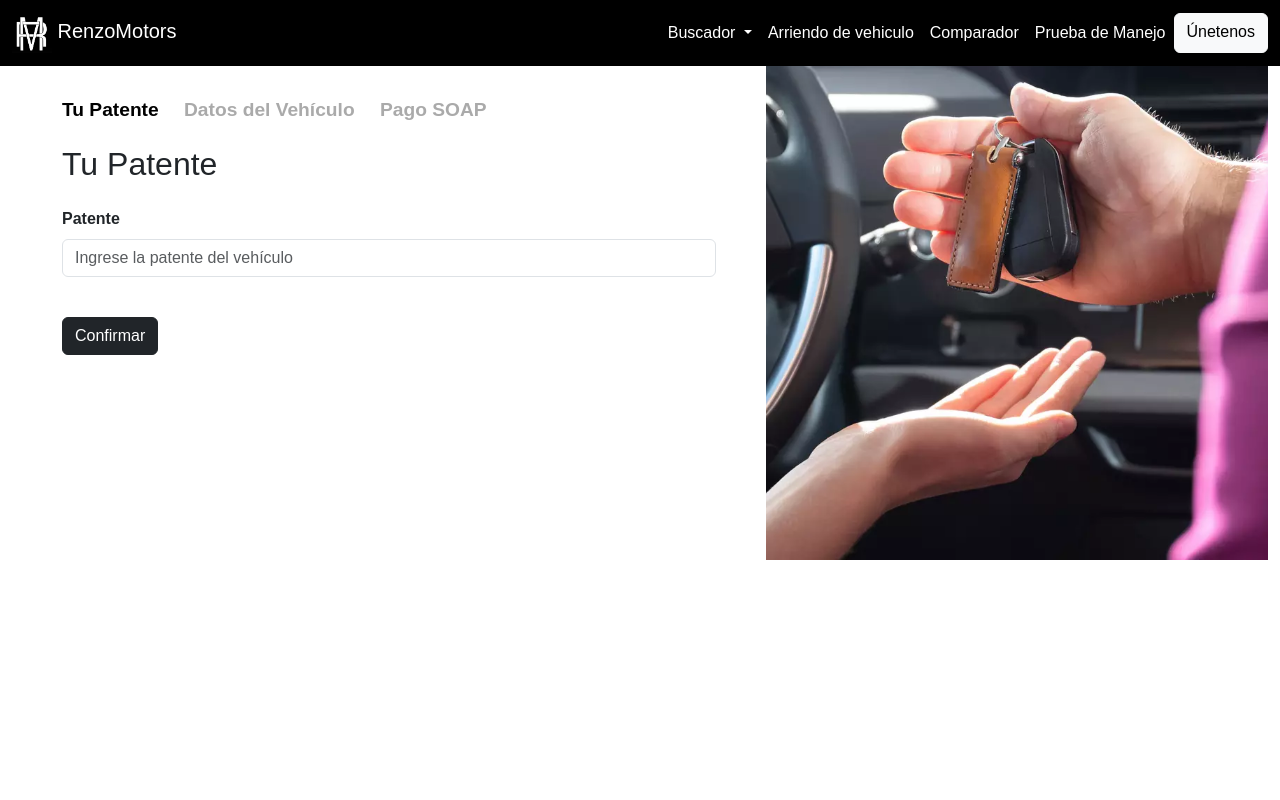
After one commit to HatCliff/renzomotors, a PHP site: page /xampp/pages/soap/soap.php in a window 1280 px wide. The commit adds this page. Run offline with PHP 8.4, Linux system fonts and the light colour scheme.

Commit message:
Implementacion test de manejo

```diff
--- /dev/null
+++ b/pages/soap/soap.php
@@ -0,0 +1,200 @@
+<?php
+session_start();
+include("../../config/conexion.php");
+
+// Incluye el navbar correspondiente según el tipo de usuario
+if (isset($_SESSION['tipo_persona']) && $_SESSION['tipo_persona'] === 'administrador') {
+    // Usuario es administrador, incluye el navbar de administrador
+    include '../../admin/navbaradmin.php';
+} else {
+    // Usuario es normal, incluye el navbar de usuario
+    include '../../components/navbaruser.php';
+}
+
+?>
+<!DOCTYPE html>
+<html lang="es">
+<head>
+    <meta charset="UTF-8">
+    <meta name="viewport" content="width=device-width, initial-scale=1.0">
+    <title>Registro Vehículo</title>
+    <link rel="stylesheet" href="https://maxcdn.bootstrapcdn.com/bootstrap/4.5.2/css/bootstrap.min.css">
+    <link href="https://cdn.jsdelivr.net/npm/bootstrap@5.3.0/dist/css/bootstrap.min.css" rel="stylesheet">
+    <style>
+        body {
+            font-family: Arial, sans-serif;
+        }
+        .container-form {
+            display: flex;
+            flex-direction: row;
+            align-items: flex-start;
+        }
+        .left-form {
+            padding: 50px;
+            width: 60%;
+        }
+        .right-image {
+            background-image: url('../../src/images/test_manejo.webp'); /* Cambiar imagen según necesidad */
+            background-size: cover;
+            background-position: center;
+            width: 40%;
+            height: 70vh;
+            color: white;
+            display: flex;
+            justify-content: center;
+            align-items: center;
+            text-align: center;
+            font-size: 2rem;
+        }
+        .step-indicator {
+            font-size: 1.2rem;
+            font-weight: bold;
+            margin-bottom: 20px;
+        }
+        .step-indicator span {
+            color: #aaa;
+            margin-right: 20px;
+        }
+        .step-indicator span.active {
+            color: black;
+        }
+        .form-group label {
+            font-weight: bold;
+        }
+        .section {
+            display: none;
+        }
+        .active-section {
+            display: block;
+        }
+
+        /* Responsive Styles */
+        @media (max-width: 991px) {
+            .left-form, .right-image {
+                width: 100%;
+                height: auto;
+            }
+            .right-image {
+                font-size: 1.5rem;
+                padding: 20px;
+            }
+            .left-form {
+                padding: 30px;
+            }
+        }
+
+        @media (max-width: 768px) {
+            .container-form {
+                flex-direction: column-reverse;
+            }
+            .right-image {
+                height: 200px;
+                width: 100%;
+                font-size: 1.2rem;
+            }
+            .left-form {
+                padding: 20px;
+            }
+        }
+
+        @media (max-width: 576px) {
+            .right-image {
+                height: 150px;
+                font-size: 1rem;
+                text-align: center;
+            }
+            .left-form {
+                padding: 15px;
+            }
+        }
+    </style>
+</head>
+<body>
+<div class="container-fluid container-form">
+    <div class="left-form mt-5 pt-5">
+        <div class="step-indicator">
+            <span id="step-1" class="active"> Tu Patente</span>
+            <span id="step-2"> Datos del Vehículo</span>
+            <span id="step-3"> Pago SOAP</span>
+        </div>
+
+        <!-- Sección 1: Tu Patente -->
+        <div id="section-1" class="section active-section">
+            <h2 class="mb-4">Tu Patente</h2>
+            <form id="form-patente" method="POST">
+                <div class="form-group">
+                    <label for="patente">Patente</label>
+                    <input type="text"
+                           class="form-control"
+                           id="patente"
+                           name="patente"
+                           placeholder="Ingrese la patente del vehículo"
+                           required
+                           pattern="[A-Z0-9]{6}"
+                           title="Ingrese una patente válida de 6 caracteres alfanuméricos.">
+                </div>
+                <button type="button" class="btn btn-dark mt-4" onclick="nextSection(2, 'form-patente')">Confirmar</button>
+            </form>
+        </div>
+
+        <!-- Sección 2: Datos del Vehículo -->
+        <div id="section-2" class="section">
+            <h2 class="mb-4">Datos del Vehículo</h2>
+            <form id="form-vehiculo" method="POST">
+                <div class="form-group">
+                    <label for="tipo">Tipo de Vehículo</label>
+                    <input type="text" class="form-control" id="tipo" name="tipo" placeholder="Ej: Camioneta, Automóvil" required>
+                </div>
+                <div class="form-group">
+                    <label for="marca">Marca</label>
+                    <input type="text" class="form-control" id="marca" name="marca" placeholder="Ej: Toyota, Ford" required>
+                </div>
+                <div class="form-group">
+                    <label for="modelo">Modelo</label>
+                    <input type="text" class="form-control" id="modelo" name="modelo" required>
+                </div>
+                <div class="form-group">
+                    <label for="anio">Año</label>
+                    <input type="text" class="form-control" id="anio" name="anio" placeholder="Ej: 2020" required>
+                </div>
+                <div class="form-group">
+                    <label for="num_motor">Número de Motor</label>
+                    <input type="text" class="form-control" id="num_motor" name="num_motor" required>
+                </div>
+                <div class="form-group">
+                    <label for="num_chasis">Número de Chasis</label>
+                    <input type="text" class="form-control" id="num_chasis" name="num_chasis" required>
+                </div>
+                <button type="button" class="btn btn-dark mt-4" onclick="nextSection(3, 'form-vehiculo')">Continuar</button>
+            </form>
+        </div>
+
+        <!-- Sección 3: Pago SOAP -->
+        <div id="section-3" class="section">
+            <h2 class="mb-4">Pago SOAP</h2>
+            <p>Esta sección será implementada más adelante.</p>
+            <button type="submit" class="btn btn-dark mt-4">Finalizar</button>
+        </div>
+    </div>
+
+    <div class="right-image">
+
+    </div>
+</div>
+
+<script>
+    function nextSection(section, formId) {
+        const form = document.getElementById(formId);
+        if (!form.checkValidity()) {
+            form.reportValidity();
+            return;
+        }
+
+        document.querySelectorAll('.section').forEach(sec => sec.classList.remove('active-section'));
+        document.getElementById('section-' + section).classList.add('active-section');
+        document.querySelectorAll('.step-indicator span').forEach(span => span.classList.remove('active'));
+        document.getElementById('step-' + section).classList.add('active');
+    }
+</script>
+</body>
+</html>
```
Also changed, not shown: components/footer2.php (added, +33 -0 lines), pages/prueba_manejo/guardar_prueba.php (+84 -39 lines), pages/prueba_manejo/test_manejo.php (+65 -43 lines), src/images/test_manejo.jpeg (deleted), src/images/test_manejo.webp (added).
